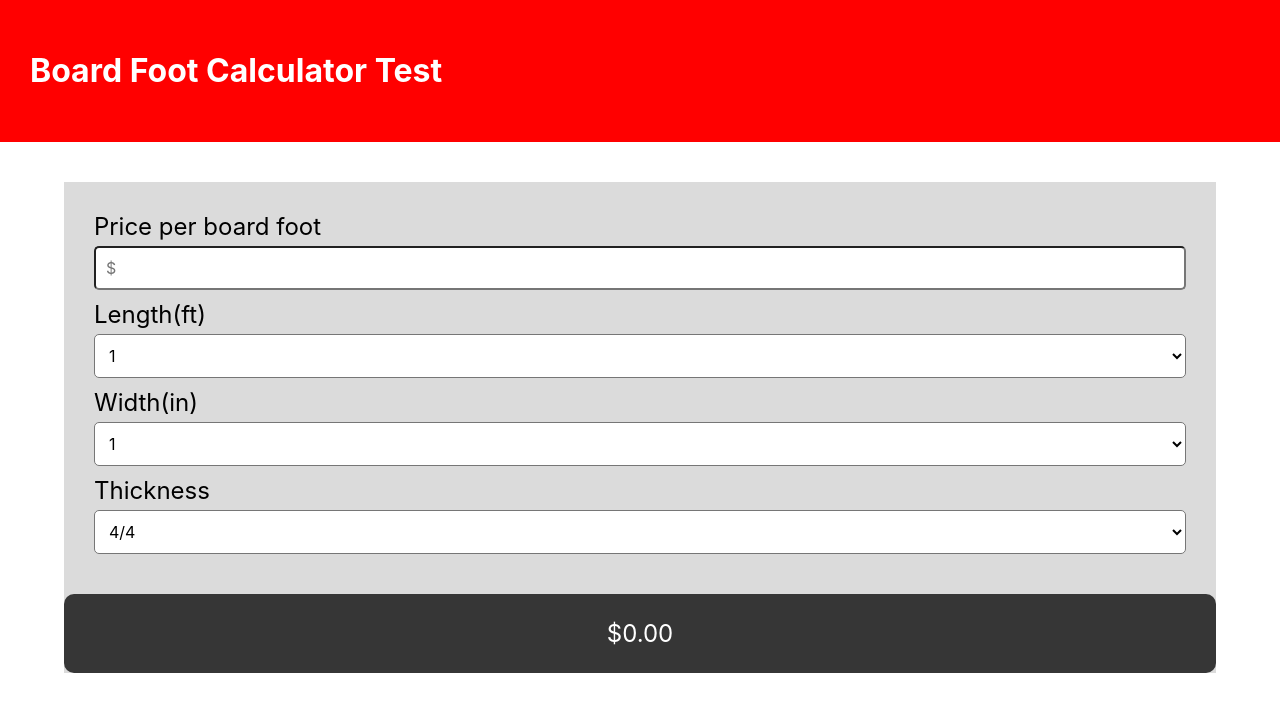
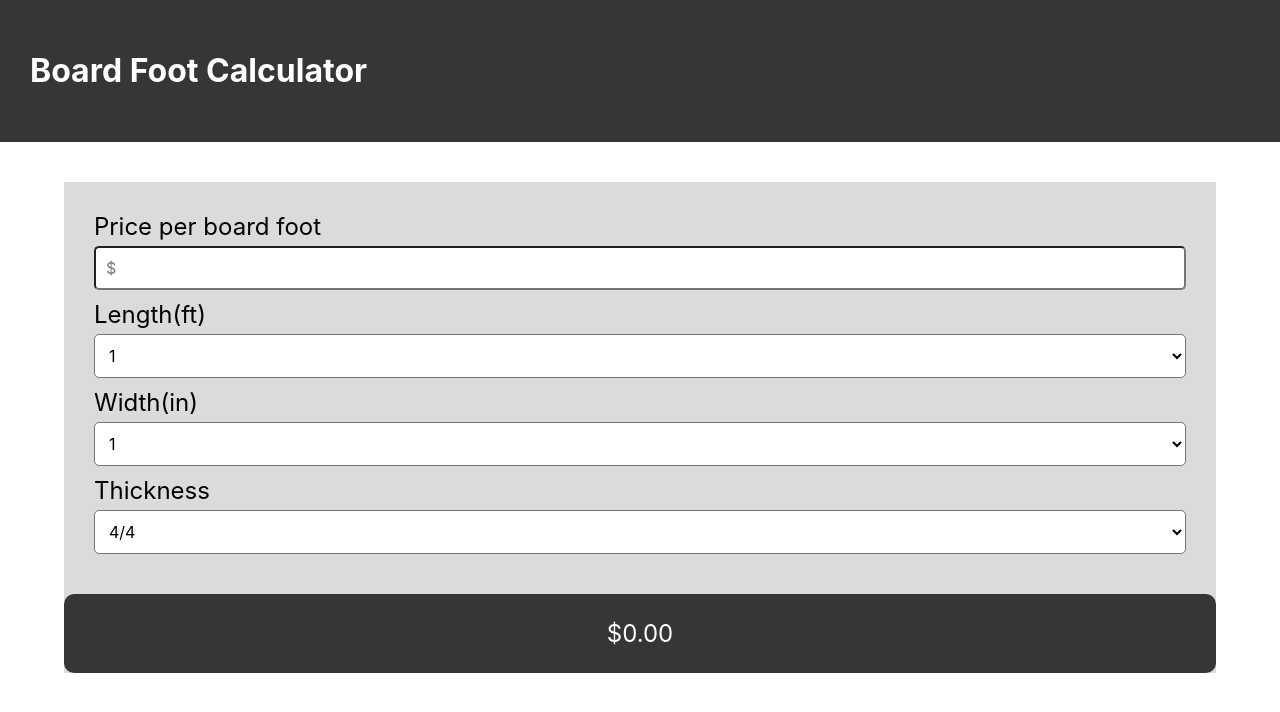
Before and after one commit to clyde30/board-foot-calc, a React (Create React App) app: page / in a window 1280 px wide. Shown: the top 712 px of the page. Built offline with nearby package versions, Linux system fonts and the light colour scheme.

Commit message:
update test changes

```diff
--- a/src/App.css
+++ b/src/App.css
@@ -11,8 +11,7 @@ input, select{
 }
 .header {
     width: 100%;
-    background-color: red;
-    /* background-color: #363636; */
+    background-color: #363636;
     color: #ffffff;
     padding: 30px;
 }
--- a/src/App.js
+++ b/src/App.js
@@ -16,7 +16,7 @@ export default function App() {
   return (
     <div className="App">
       <div className="header">
-        <h1>Board Foot Calculator Test</h1>
+        <h1>Board Foot Calculator</h1>
       </div>
       <div className="container">
         <div className="inputs-container">
```
